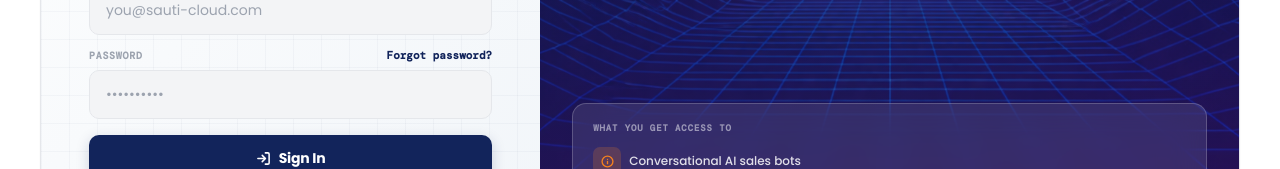
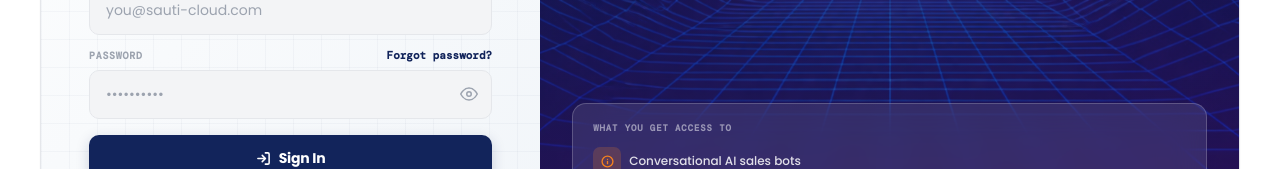
Before and after one commit to PberuKatwa/sauti-frontend, a React (Vite) app: page /login in a window 1280 px wide. Shown: the part 478-647 px from the top of the page. Built offline with nearby package versions, Linux system fonts and the light colour scheme.

Commit message:
Authentication flow v1:added error on register

```diff
--- a/src/pages/LoginPage.tsx
+++ b/src/pages/LoginPage.tsx
@@ -7,6 +7,7 @@ import "../assets/css/login.css";
 export default function LoginPage() {
   const [email, setEmail] = useState("");
   const [password, setPassword] = useState("");
+  const [showPassword, setShowPassword] = useState(false);
   const [loading, setLoading] = useState(false);
   const navigate = useNavigate();
 
@@ -22,7 +23,11 @@ export default function LoginPage() {
       });
       navigate("/dashboard/home");
     } catch (error: any) {
-      toast.error("Invalid email or password", {
+      const message =
+        error?.response?.data?.message ||
+        error?.message ||
+        "Invalid email or password";
+      toast.error(message, {
         position: "top-right",
         autoClose: 5000,
       });
@@ -259,14 +264,49 @@ export default function LoginPage() {
                     Forgot password?
                   </Link>
                 </div>
+                <div style={{ position: "relative" }}>
                   <input
-                  type="password"
+                    type={showPassword ? "text" : "password"}
                     className="input-field"
                     placeholder="••••••••••"
                     value={password}
                     onChange={(e) => setPassword(e.target.value)}
                     required
+                    style={{ paddingRight: "40px" }}
                   />
+                  <button
+                    type="button"
+                    onClick={() => setShowPassword((s) => !s)}
+                    style={{
+                      position: "absolute",
+                      right: "10px",
+                      top: "50%",
+                      transform: "translateY(-50%)",
+                      background: "none",
+                      border: "none",
+                      cursor: "pointer",
+                      padding: "4px",
+                      display: "flex",
+                      alignItems: "center",
+                      justifyContent: "center",
+                      color: "#9CA3AF",
+                    }}
+                    aria-label={showPassword ? "Hide password" : "Show password"}
+                  >
+                    {showPassword ? (
+                      <svg width="18" height="18" viewBox="0 0 24 24" fill="none" stroke="currentColor" strokeWidth="2" strokeLinecap="round" strokeLinejoin="round">
+                        <path d="M1 12s4-8 11-8 11 8 11 8-4 8-11 8-11-8-11-8z" />
+                        <circle cx="12" cy="12" r="3" />
+                        <line x1="4.22" y1="4.22" x2="19.78" y2="19.78" />
+                      </svg>
+                    ) : (
+                      <svg width="18" height="18" viewBox="0 0 24 24" fill="none" stroke="currentColor" strokeWidth="2" strokeLinecap="round" strokeLinejoin="round">
+                        <path d="M1 12s4-8 11-8 11 8 11 8-4 8-11 8-11-8-11-8z" />
+                        <circle cx="12" cy="12" r="3" />
+                      </svg>
+                    )}
+                  </button>
+                </div>
               </div>
 
               <button
```
Lines whose indentation alone changed are shown as unchanged.
